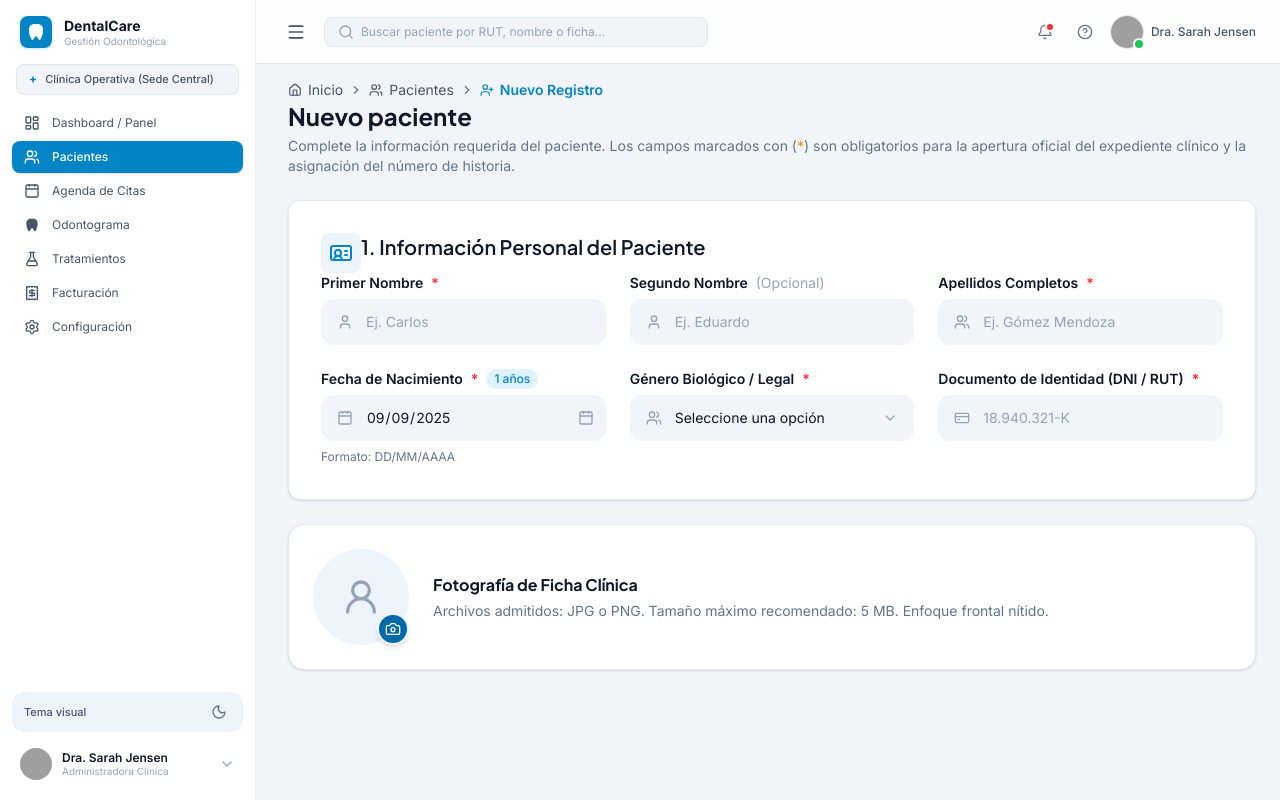
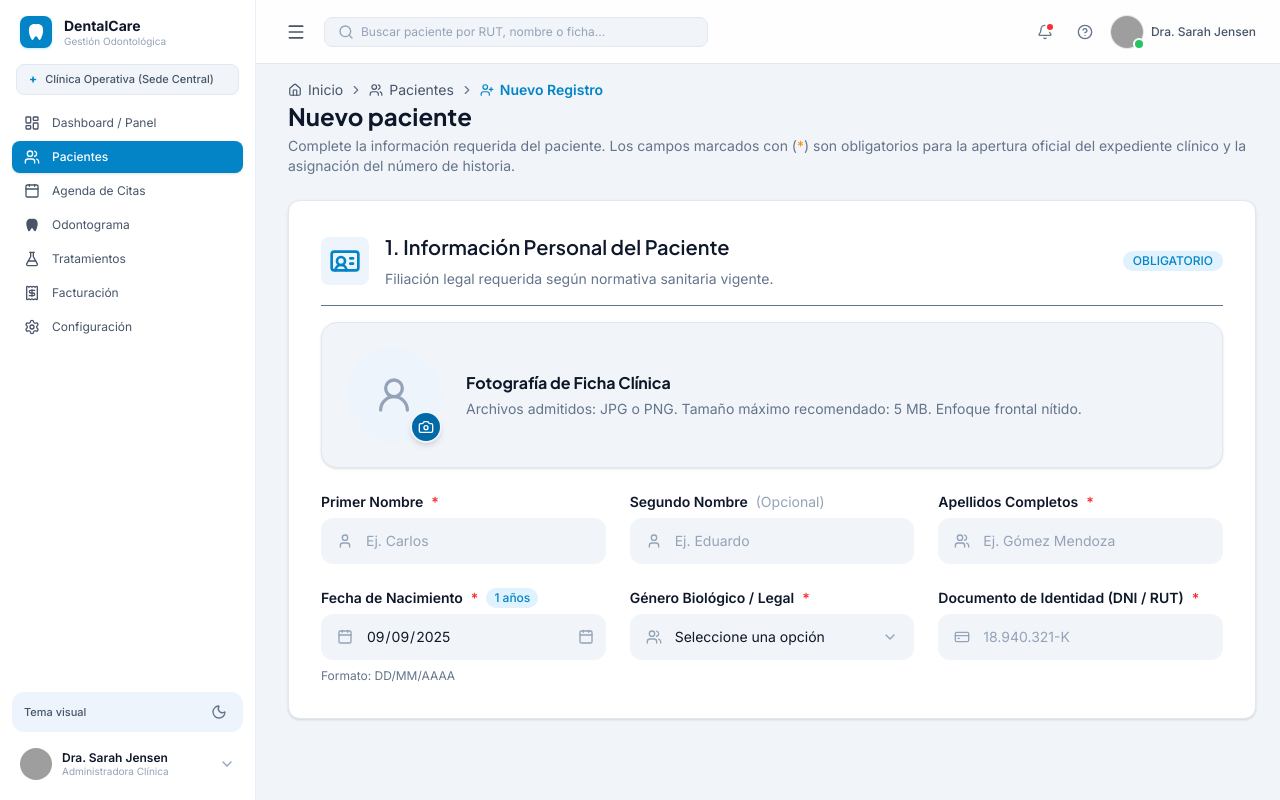
Before and after one commit to rearalf/odonto-system-front, a React (Vite) app: page /patients/new in a window 1280 px wide. Built offline with nearby package versions, Linux system fonts and the light colour scheme; grey boxes are pictures that could not be loaded.

Commit message:
feat: Update PhotoUploadCard styling and integrate Badge component

```diff
--- a/src/modules/patients/components/PhotoUploadCard.tsx
+++ b/src/modules/patients/components/PhotoUploadCard.tsx
@@ -5,7 +5,7 @@ export const PhotoUploadCard = () => {
   const [file, setFile] = useState<File | null>(null);
 
   return (
-    <section className="flex flex-col items-start gap-6 rounded-2xl border border-border-subtle bg-bg-surface p-6 shadow-sm sm:flex-row sm:items-center">
+    <section className="flex flex-col items-start gap-6 rounded-2xl border border-border-subtle bg-bg-surface-subtle p-6 shadow-sm sm:flex-row sm:items-center">
       <AvatarWithBadge
         file={file}
         onFileSelect={setFile}
--- a/src/modules/patients/pages/PatientCreatePage.tsx
+++ b/src/modules/patients/pages/PatientCreatePage.tsx
@@ -2,6 +2,7 @@ import { useState } from 'react';
 import { format, subYears } from 'date-fns';
 import { Calendar, CreditCard, User, Users, IdCard } from 'lucide-react';
 import Breadcrumbs from '@/shared/components/ui/Breadcrumbs';
+import { Badge } from '@/shared/components/ui/Badge';
 import { FieldMock } from '@/shared/components/ui/form/FieldMock';
 import InputField from '@/shared/components/ui/form/InputField';
 import { SelectField } from '@/shared/components/ui/form/SelectField';
@@ -27,15 +28,27 @@ export default function PatientCreatePage() {
       </p>
 
       <div className="mt-6 rounded-xl border border-border-default bg-bg-surface p-8 shadow-sm">
-        <div className="flex">
-          <div className="bg-bg-surface-elevated p-2 rounded-lg text-primary">
-            <IdCard />
+        <div className="mb-4 flex gap-4 items-center">
+          <div className="flex gap-4 items-center flex-1">
+            <div className="bg-bg-surface-elevated p-2 rounded-lg text-primary">
+              <IdCard size={32} />
+            </div>
+            <div className="flex flex-col gap-1">
+              <h2 className="text-xl font-semibold text-text-primary">
+                1. Información Personal del Paciente
+              </h2>
+              <p className="mt-1 text-sm text-text-muted">
+                Filiación legal requerida según normativa sanitaria vigente.
+              </p>
+            </div>
           </div>
-          <h2 className="text-xl font-semibold text-text-primary">
-            1. Información Personal del Paciente
-          </h2>
+          <Badge variant="primary" size="md">
+            OBLIGATORIO
+          </Badge>
         </div>
-        <div className="grid grid-cols-1 gap-6 md:grid-cols-3">
+        <hr className='border-border-strong mb-4' />
+        <PhotoUploadCard />
+        <div className="mt-6 grid grid-cols-1 gap-6 md:grid-cols-3">
           <InputField
             id="primer-nombre"
             label="Primer Nombre"
@@ -91,9 +104,7 @@ export default function PatientCreatePage() {
         </div>
       </div>
 
-      <div className="mt-6">
-        <PhotoUploadCard />
-      </div>
+      <div className="mt-6"></div>
     </div>
   );
 }
```
